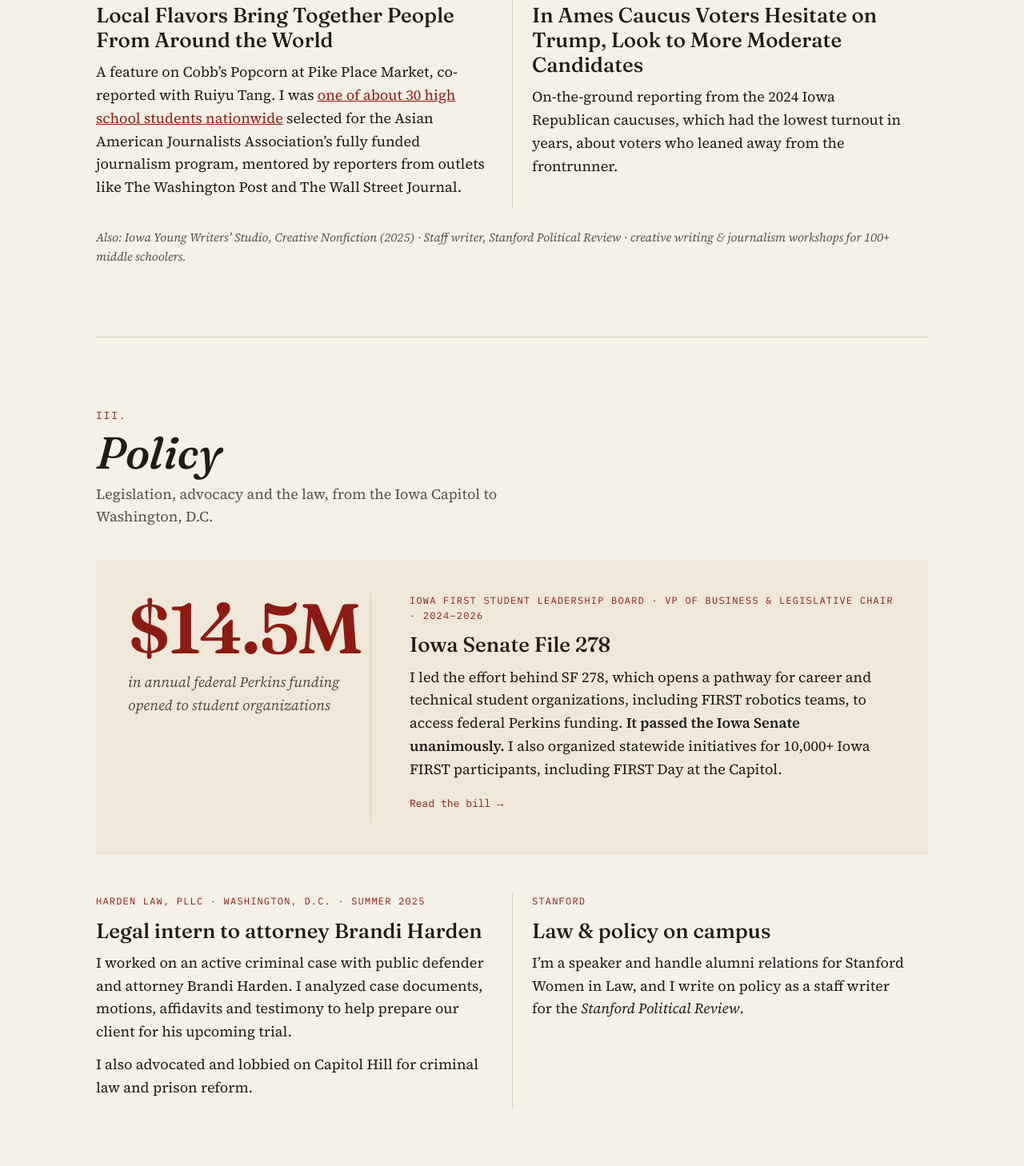
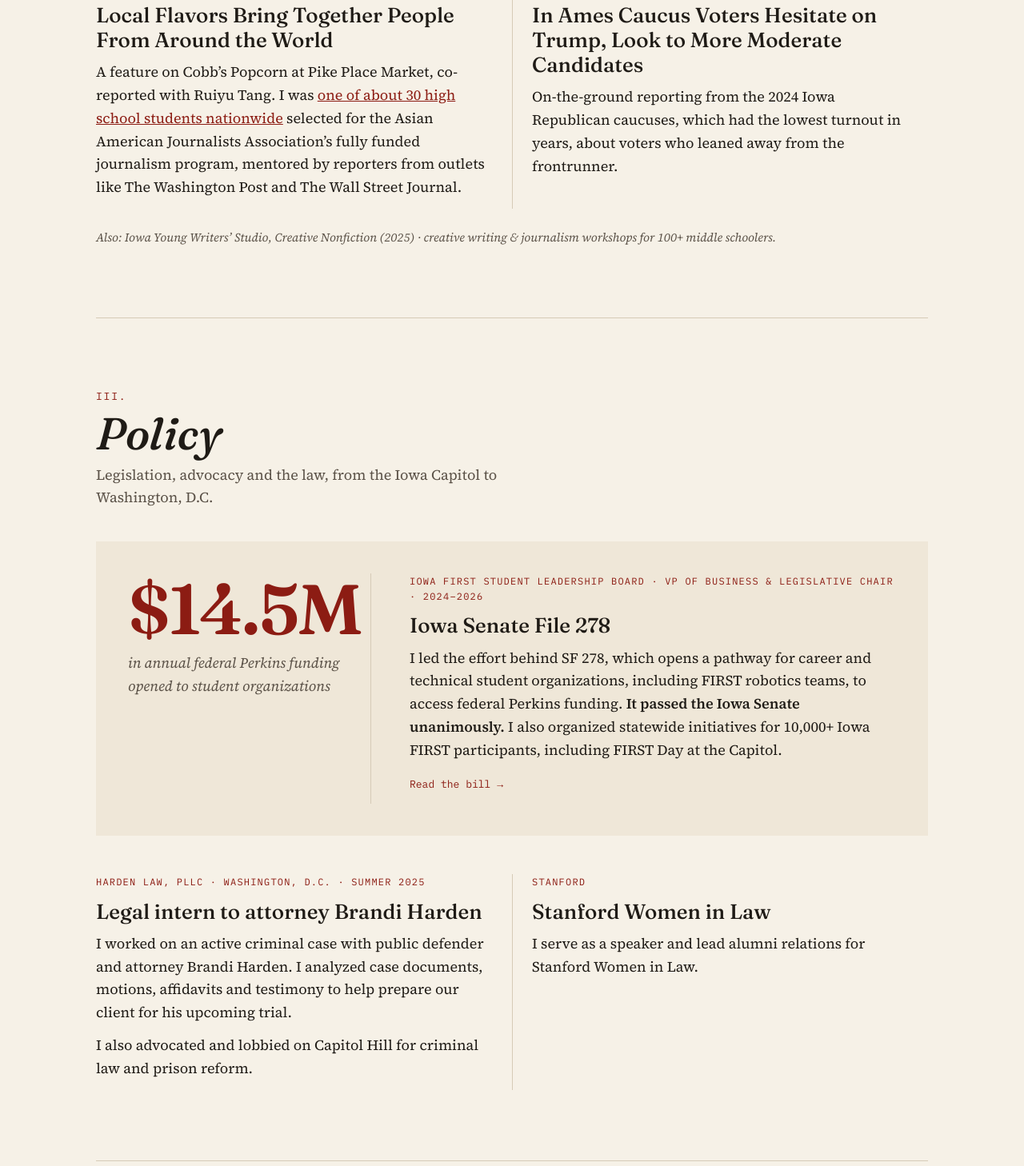
Before and after one commit to ssarahyao/ssarahyao.github.io, a plain HTML site: page index.html in a window 1280 px wide. Shown: the part 4162-5620 px from the top of the page at 80% size. Drawn offline with Linux system fonts and the light colour scheme.

Commit message:
Remove Political Review; new Times New Roman résumé
Co-Authored-By: Claude Opus 5.5 <noreply@anthropic.com>

```diff
--- a/index.html
+++ b/index.html
@@ -172,7 +172,7 @@
             <p>On-the-ground reporting from the 2024 Iowa Republican caucuses, which had the lowest turnout in years, about voters who leaned away from the frontrunner.</p>
           </article>
         </div>
-        <p class="footnote">Also: Iowa Young Writers’ Studio, Creative Nonfiction (2025) · Staff writer, <em>Stanford Political Review</em> · creative writing &amp; journalism workshops for 100+ middle schoolers.</p>
+        <p class="footnote">Also: Iowa Young Writers’ Studio, Creative Nonfiction (2025) · creative writing &amp; journalism workshops for 100+ middle schoolers.</p>
       </div>
     </section>
 
@@ -206,8 +206,8 @@
         </article>
         <article class="piece">
           <p class="piece-kicker">Stanford</p>
-          <h4>Law &amp; policy on campus</h4>
-          <p>I’m a speaker and handle alumni relations for Stanford Women in Law, and I write on policy as a staff writer for the <em>Stanford Political Review</em>.</p>
+          <h4>Stanford Women in Law</h4>
+          <p>I serve as a speaker and lead alumni relations for Stanford Women in Law.</p>
         </article>
       </div>
     </section>
@@ -234,7 +234,6 @@
             <li>Stanford Student Robotics, Autonomous Underwater Vehicles (Electrical &amp; Business)</li>
             <li>Stanford IEEE, Industry &amp; Hackathon Team</li>
             <li><em>The Stanford Daily</em>, Columnist</li>
-            <li><em>Stanford Political Review</em>, Staff Writer</li>
             <li>Stanford Women in Law, Speaker &amp; Alumni Relations</li>
           </ul>
         </div>
```
Also changed, not shown: 1 other file.
